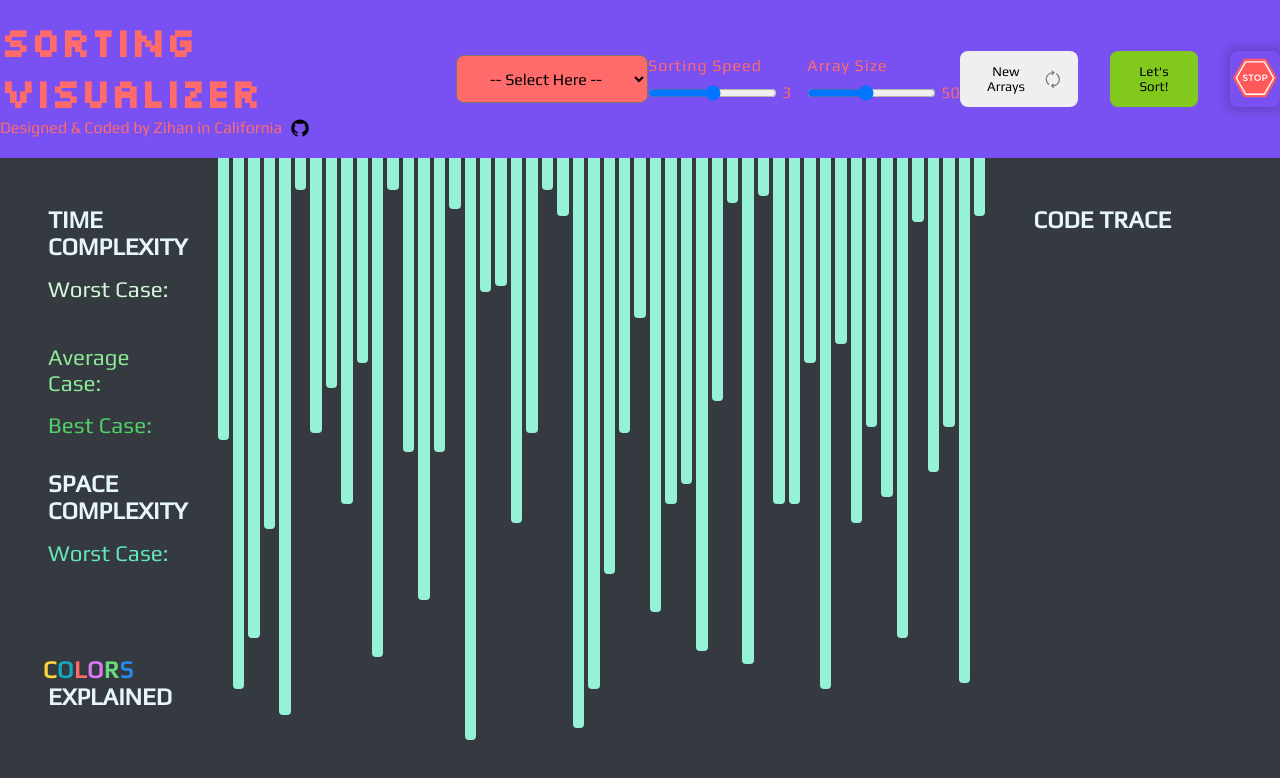
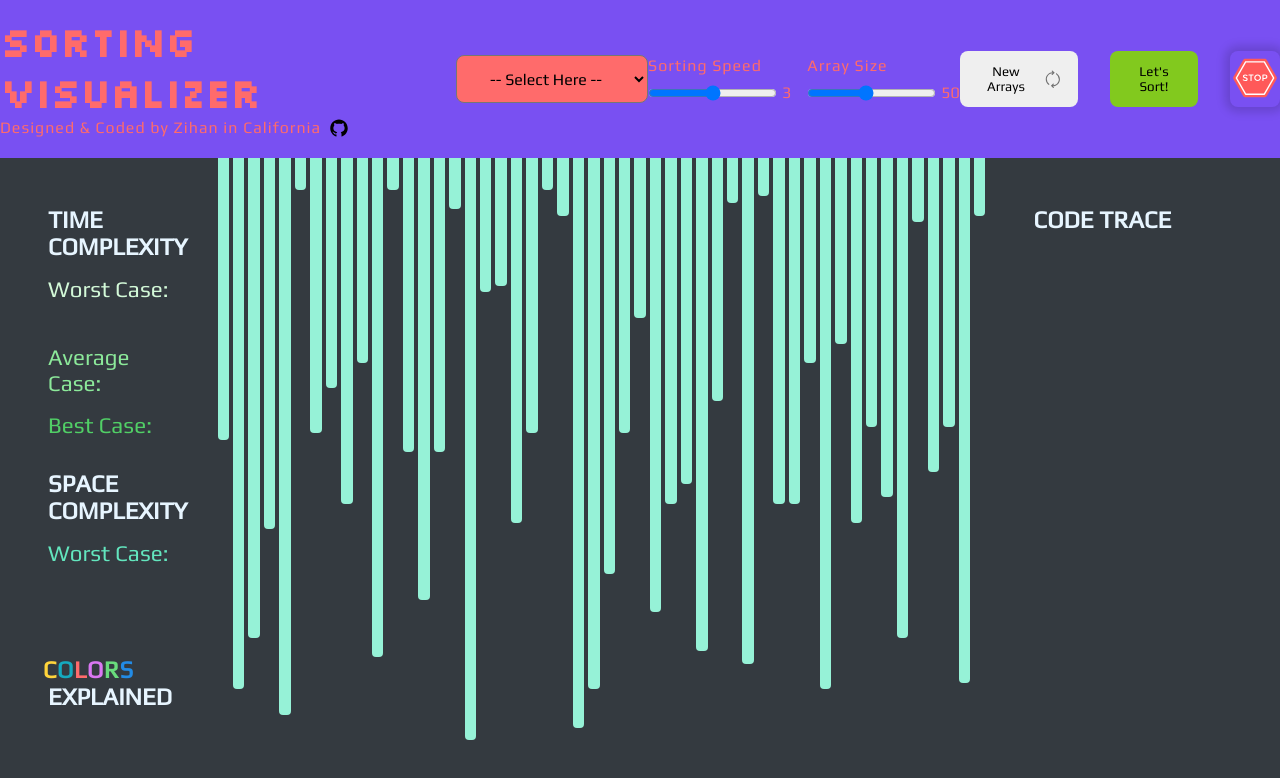
Before and after one commit to zhao-zihan/sorting-algorithm-visualizer, a plain HTML site: page index.html in a window 1280 px wide. Drawn offline with Linux system fonts and the light colour scheme.

Commit message:
Replace class name for tribute with signature

```diff
--- a/css/styles.css
+++ b/css/styles.css
@@ -37,7 +37,7 @@ span {
   gap: 0.5rem;
 }
 
-.tribute {
+.signature {
   letter-spacing: 1px;
 }
 
```
